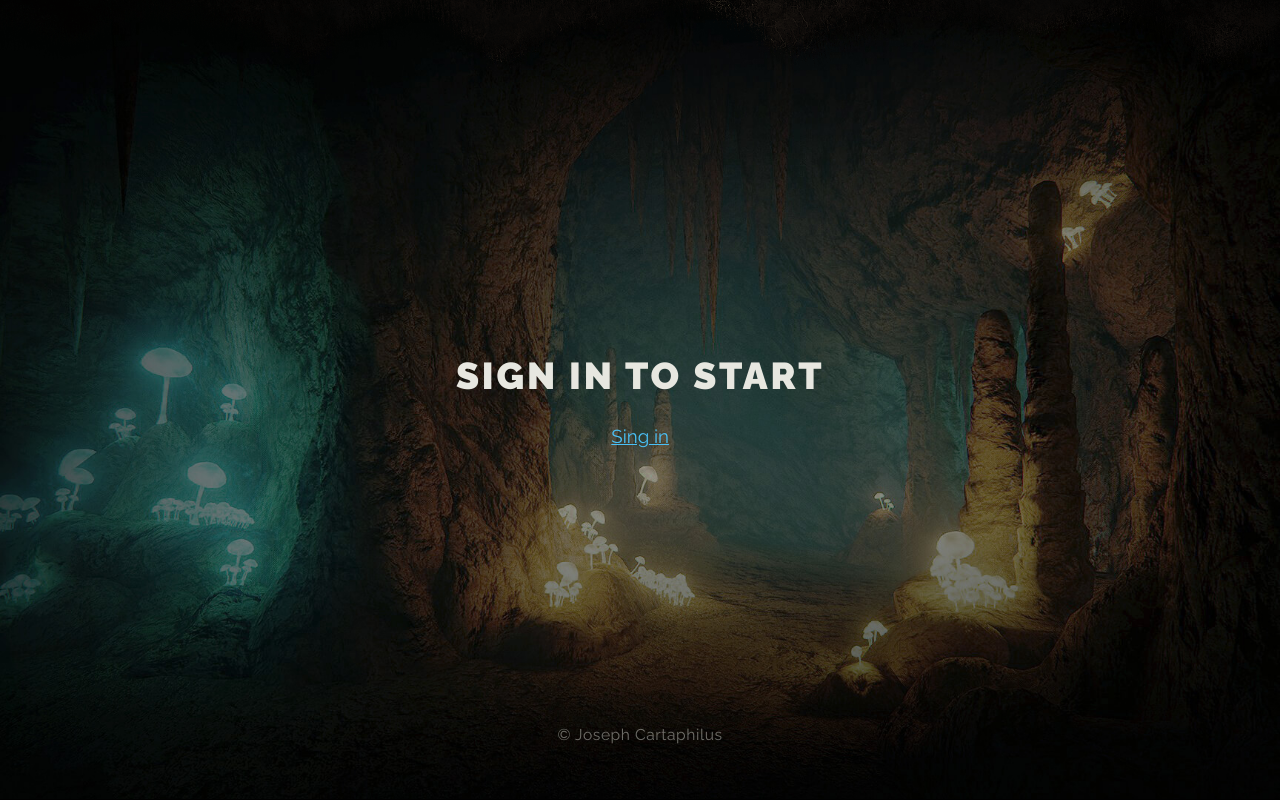
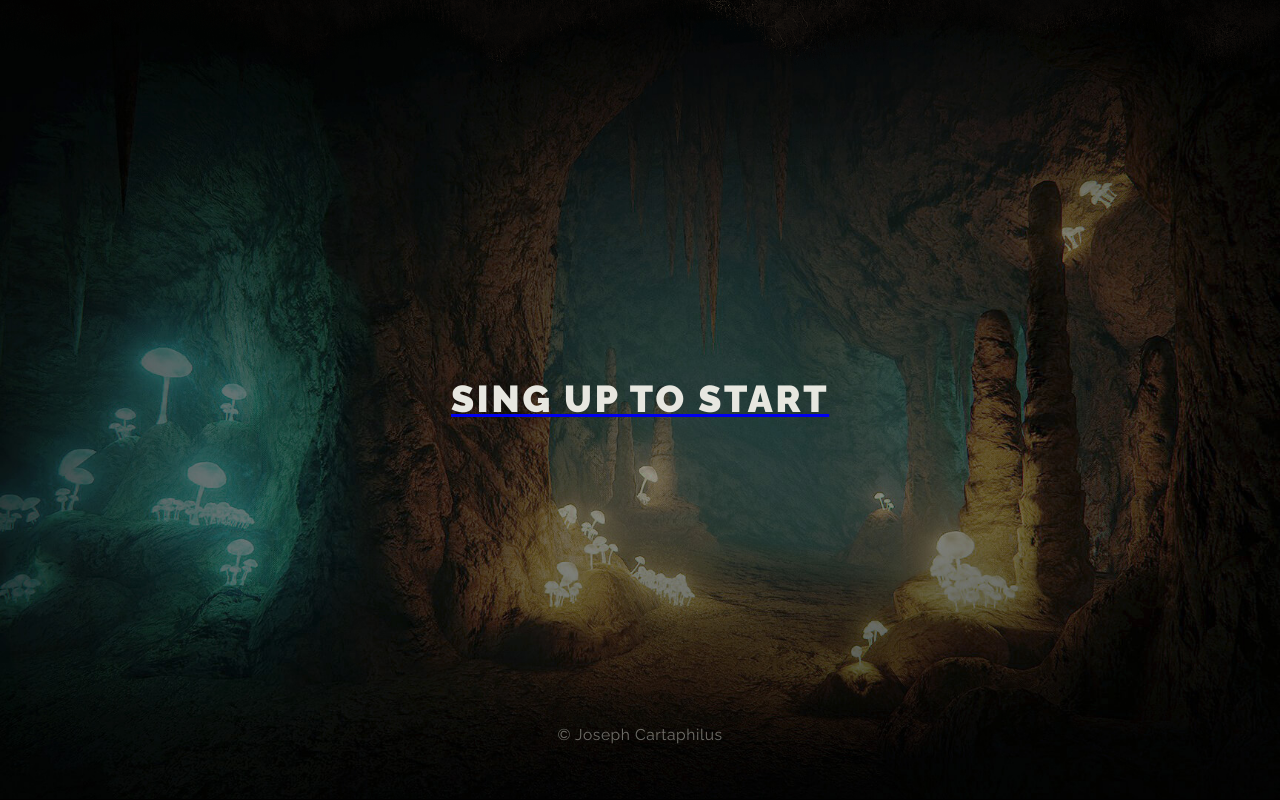
Before and after one commit to Joseph7Cartaphilus/TermProject, a Django app: page / in a window 1280 px wide. Shown: the part 800-1600 px from the top of the page. Run offline with Django 4.2, Linux system fonts and the light colour scheme.

Commit message:
= edit image href

```diff
--- a/src/users/templates/main.html
+++ b/src/users/templates/main.html
@@ -36,29 +36,25 @@
                      style="background-image: url({% static 'img/layer-front.png' %});"></div>
             </div>
         </header>
-
+        {% if user.is_authenticated %}
+            <a href="{% url 'profile' %}">
                 <article class="main-article" style="background-image: url({% static 'img/dungeon.jpg' %});">
                     <div class="main-article__content">
-                {% if user.is_authenticated %}
                         <h2 class="main-article__header">Welcome back</h2>
-                    <h2 class="main-article__header"><a style="text-decoration: none; color: #0b24ff" href="{% url 'profile' %}">{{ user.username }}</a></h2>
-
-                    <h2 class="main-article__header" style="margin-top: 60px">
-                    <a style="color: #4ac1f7" href="{% url 'gallery' %}">Pins</a>
-                    <h2 class="main-article__header" style="margin-top: 60px">
-                    <a style="color: #4ac1f7" href="/">Music</a>
-                    <h2 class="main-article__header" style="margin-top: 60px"><a style="color: #4ac1f7"
-                                                                                 href="/">Reviews</a>
-                    </h2>
-                {% else %}
-                    <h2 class="main-article__header">Sign in to start</h2>
-                    <p class="main-article__paragraph"><a style="color: #4ac1f7" href="{% url 'login_or_register' %}">Sing in</a>
-                    </p>
-                {% endif %}
                     </div>
                     <div class="copy">&copy; Joseph Cartaphilus</div>
                 </article>
-
+            </a>
+        {% else %}
+            <a href="{% url 'login_or_register' %}">
+                <article class="main-article" style="background-image: url({% static 'img/dungeon.jpg' %});">
+                    <div class="main-article__content">
+                        <h2 class="main-article__header">Sing up to start</h2>
+                    </div>
+                    <div class="copy">&copy; Joseph Cartaphilus</div>
+                </article>
+            </a>
+        {% endif %}
     </div>
 </div>
 
```
Lines whose indentation alone changed are shown as unchanged.
